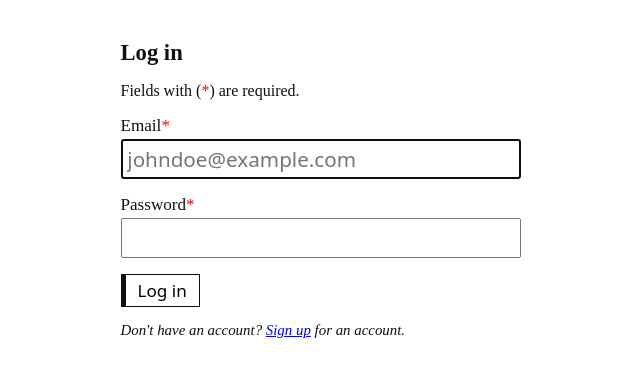
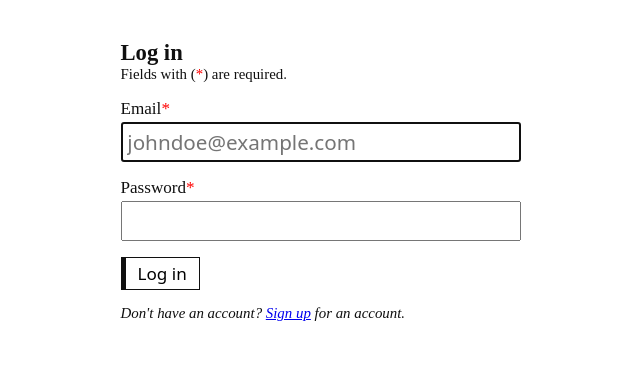
Before and after one commit to NirmalSubedi/odin-members-only, a Node server app: page /login in a window 1280 px wide. Shown: the part 53-430 px from the top of the page, without its empty margins (311-951 px from the left). Run offline with Node 20, Linux system fonts and the light colour scheme; some libraries are stand-ins or nearby versions.

Commit message:
chore: add missing form_note class to login

```diff
--- a/views/login.ejs
+++ b/views/login.ejs
@@ -27,7 +27,7 @@
         <%- include('partials/errors') %>
         <form action="/login" method="post" class="form login_form">
           <% if (!page.has_error) { %>
-            <p>Fields with (<span class="field_required_text">*</span>) are required.</p>
+            <p class="form_note">Fields with (<span class="field_required_text">*</span>) are required.</p>
           <% } %>
           <%- include('partials/input', {label:'Email', name:'username', type:'email', placeholder:'johndoe@example.com', required:true, autofocus:!page.has_error && !locals.session?.is_auth_fail}) %>
           <%- include('partials/input', {label:'Password', name:'password', type:'password',required:true }) %>
```
